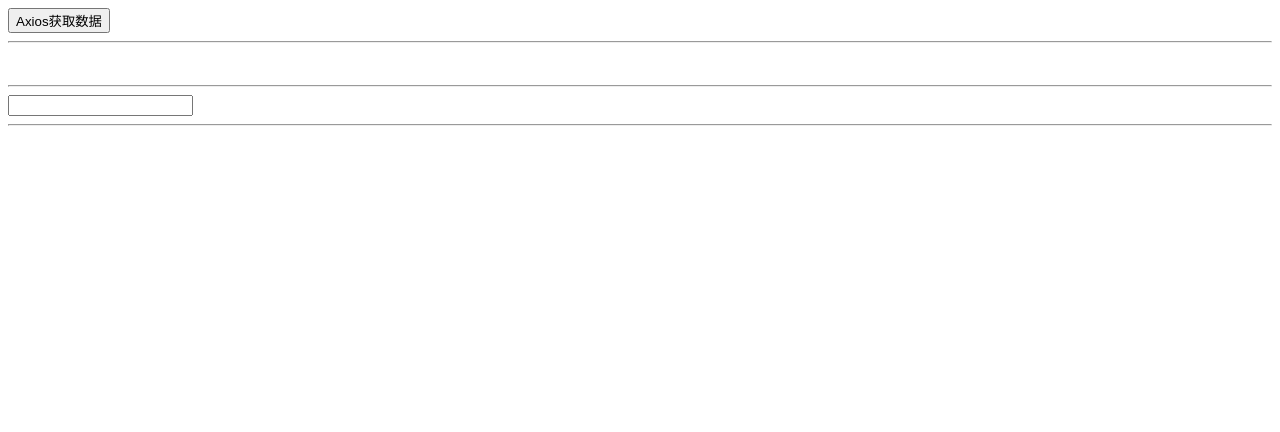
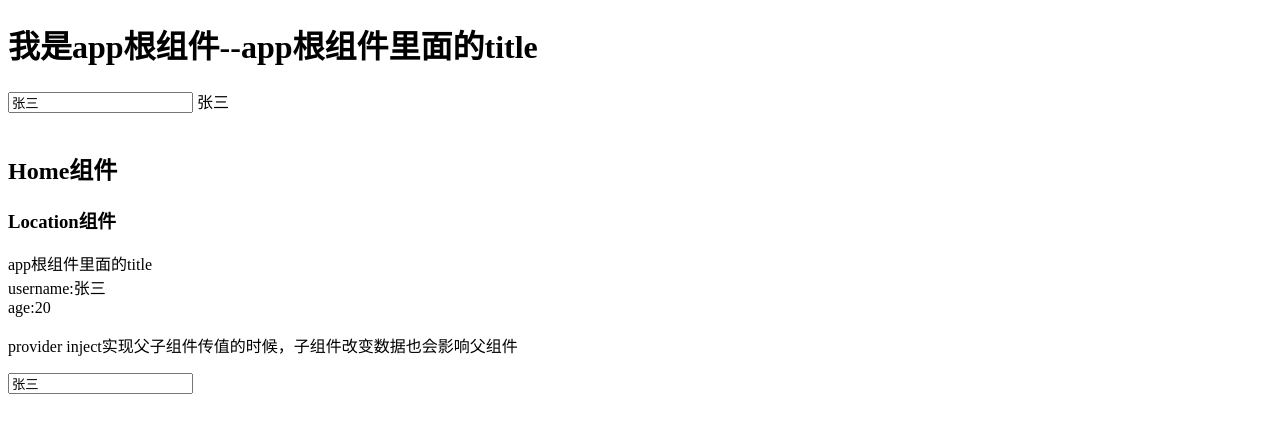
Before and after one commit to Jaunty-Liu/vue, a Vue app: page / in a window 1280 px wide. Shown: the top 432 px of the page. Built offline with nearby package versions, Linux system fonts and the light colour scheme.

Commit message:
vue3provider和Inject

```diff
--- a/package.json
+++ b/package.json
@@ -20,7 +20,8 @@
     "@vue/compiler-sfc": "^3.0.0",
     "babel-eslint": "^10.1.0",
     "eslint": "^6.7.2",
-    "eslint-plugin-vue": "^7.0.0"
+    "eslint-plugin-vue": "^7.0.0",
+    "sass-loader": "^10.1.0"
   },
   "eslintConfig": {
     "root": true,
--- a/src/App.vue
+++ b/src/App.vue
@@ -1,23 +1,33 @@
 <template>
-<News />
-<hr>
-<Baidu />
+<h1>我是app根组件--{{title}}</h1>
+<input type="text" v-model="username" />
+{{username}}
+<br><br>
+<Home />
 </template>
 
 <script>
-//1、引入组件
-import News from './components/News';
-import Baidu from './components/Baidu';
+import Home from './components/Home';
+import {reactive, ref, provide, toRefs} from "vue"
 export default {
-    data() {
+    name: 'App',
+    setup() {
+        let userinfo = reactive({
+            username: "张三",
+            age: 20
+        })
+        let title = ref("app根组件里面的title");
+
+        provide("title", title);
+        provide("userinfo", userinfo);
         return {
-            msg: "app根组件",
-        };
+            title,
+            ...toRefs(userinfo)
+        }
     },
-    //2、挂载组件
     components: {
-        News,
-        Baidu
-    }
-};
+        Home
+    },
+
+}
 </script>
--- a/src/components/Home.vue
+++ b/src/components/Home.vue
@@ -1,27 +1,19 @@
 <template>
-    <div class="home">
-        <button @click="isShow=!isShow">挂载/卸载组件</button>
-        <br>
-        <keep-alive>
-            <life-cycle v-if="isShow"></life-cycle>
-        </keep-alive>
+    <div>
+        <h2>Home组件</h2>
+        <Location />
     </div>
 </template>
 
 <script>
-import LifeCycle from './LifeCycle';
+import Location from "./Location"
+
 export default {
+    name: "Home组件",
     data() {
-        return {
-            isShow: true
-        }
-    },
-    methods: {
-
     },
     components: {
-        LifeCycle
+        Location
     }
-
 }
 </script>
--- /dev/null
+++ b/src/components/Location.vue
@@ -0,0 +1,26 @@
+<template>
+<div>
+    <h3>Location组件</h3>
+    {{title}}
+    <br>
+    username:{{userinfo.username}}
+    <br>
+    age:{{userinfo.age}}
+    <p>provider inject实现父子组件传值的时候，子组件改变数据也会影响父组件</p>
+    <input type="text" v-model="userinfo.username">
+</div>
+</template>
+
+<script>
+import {inject} from "vue"
+export default {
+    setup() {
+        let title = inject('title');
+        let userinfo = inject("userinfo")
+        return {
+            title,
+            userinfo
+        }
+    }
+}
+</script>
--- a/src/components/News.vue
+++ /dev/null
@@ -1,40 +0,0 @@
-<template>
-<div class="home">
-    <button @click="getData()">Axios获取数据</button>
-    <br>
-    <hr>
-    <br>
-    <ul>
-        <li v-for="(item,index) in list" :key="index">{{item.title}}-{{item.aid}}</li>
-    </ul>
-
-</div>
-</template>
-
-<script>
-export default {
-    data() {
-        return {
-            list: [],
-
-        }
-    },
-    methods: {
-        getData() {
-            var api = "http://www.phonegap100.com/appapi.php?a=getPortalList&catid=20&page=1"
-            this.Axios.get(api).then((response) => {
-                console.log(response.data.result);
-                this.list = response.data.result;
-
-            }).catch((err) => {
-                console.log(err)
-            })
-        }
-    },
-    mounted() {
-        // this.Storage.set("usrename", "zhangsan 111")
-        // alert(this.Storage.get("usrename"))
-    }
-
-}
-</script>
--- a/src/main.js
+++ b/src/main.js
@@ -1,7 +1,5 @@
 import { createApp } from 'vue'
 import App from './App.vue'
-import Axios from 'axios';
-import fetchJsonp from 'fetch-jsonp';
 
 //原来的代码
 // createApp(App).mount('#app')
@@ -9,7 +7,5 @@ import fetchJsonp from 'fetch-jsonp';
 //修改后的代码
 
 const app=createApp(App);
-app.config.globalProperties.Axios=Axios;  //this.Axios
-app.config.globalProperties.fetchJsonp=fetchJsonp;
 
 app.mount('#app');
```
Also changed, not shown: 1 other file (tests, documents, lock files or other folders).
